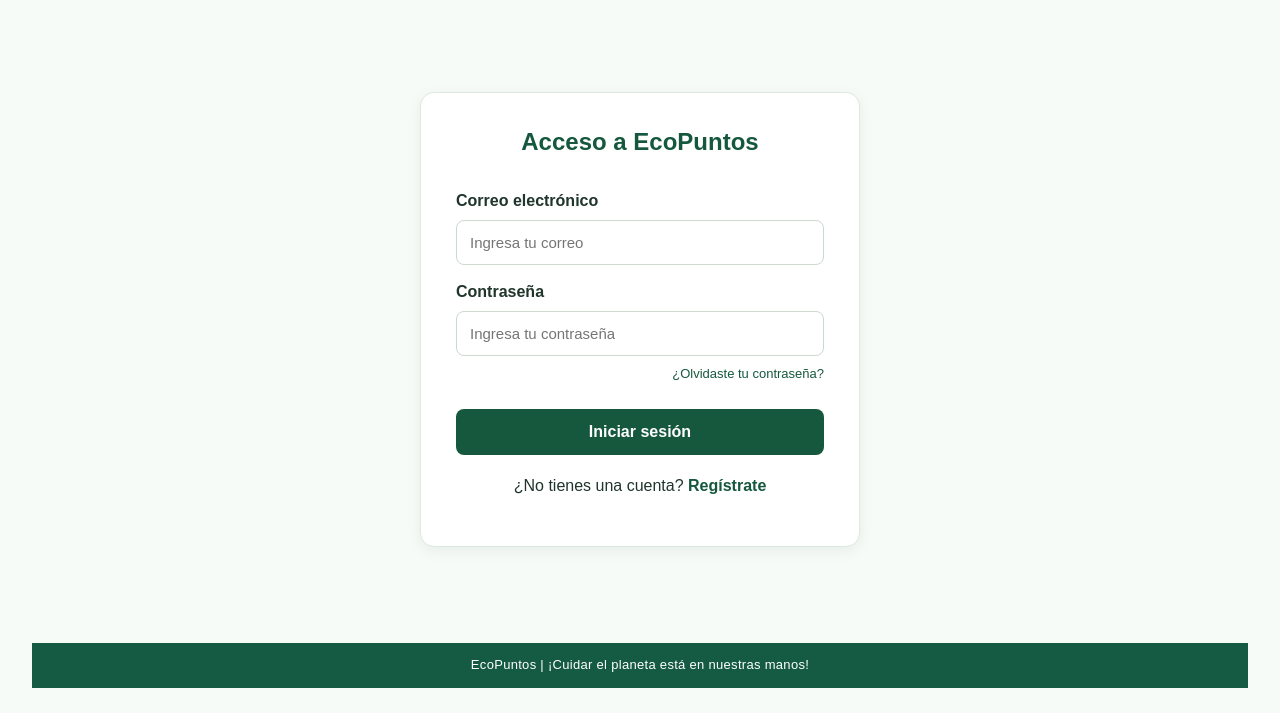
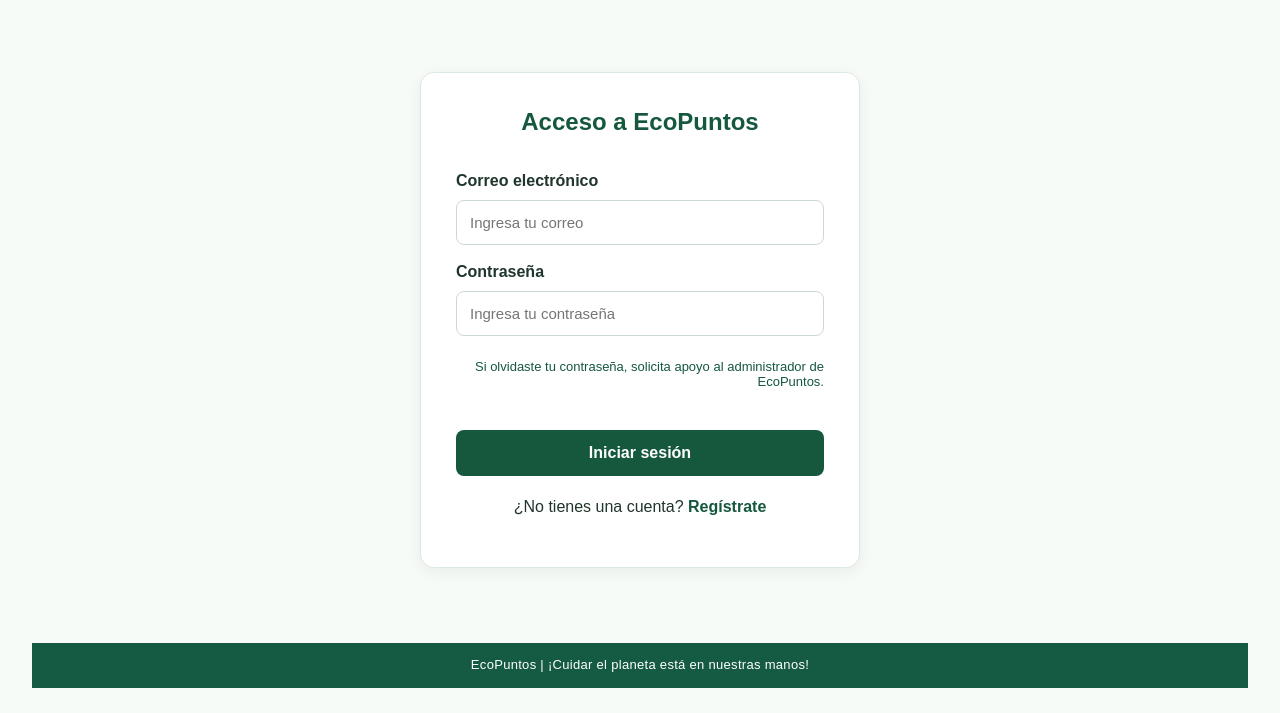
Before and after one commit to ebeluun/ecopuntos, a plain HTML site: page login.html in a window 1280 px wide. Shown: the part 87-800 px from the top of the page. Drawn offline with Linux system fonts and the light colour scheme.

Commit message:
Corregir navegación y enlaces de EcoPuntos

```diff
--- a/login.html
+++ b/login.html
@@ -56,9 +56,7 @@
                     required
                 >
 
-                <a href="#" class="recuperar">
-                    ¿Olvidaste tu contraseña?
-                </a>
+                <p class="recuperar">Si olvidaste tu contraseña, solicita apoyo al administrador de EcoPuntos.</p>
 
                 <button type="submit">Iniciar sesión</button>
 
```
